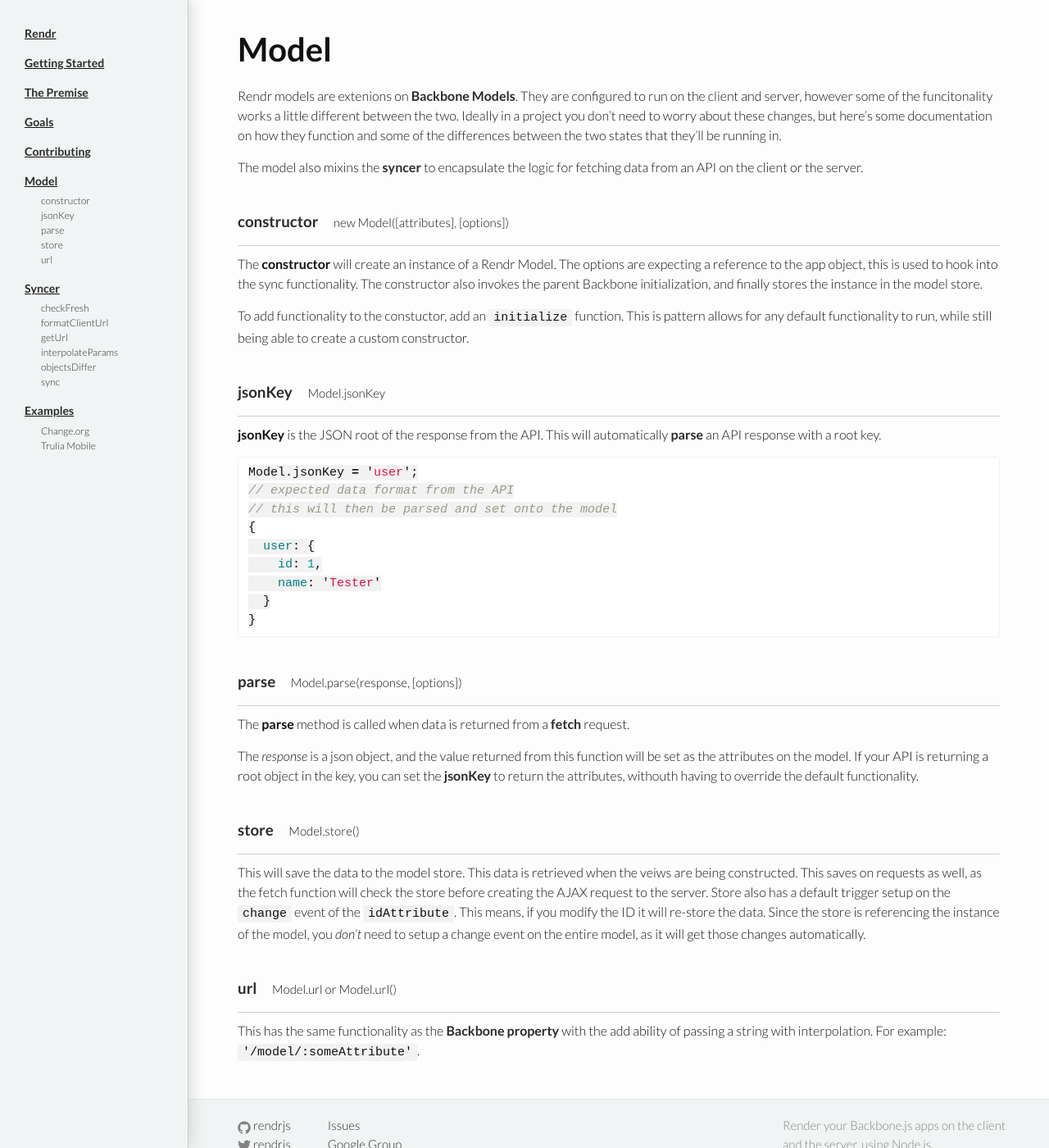
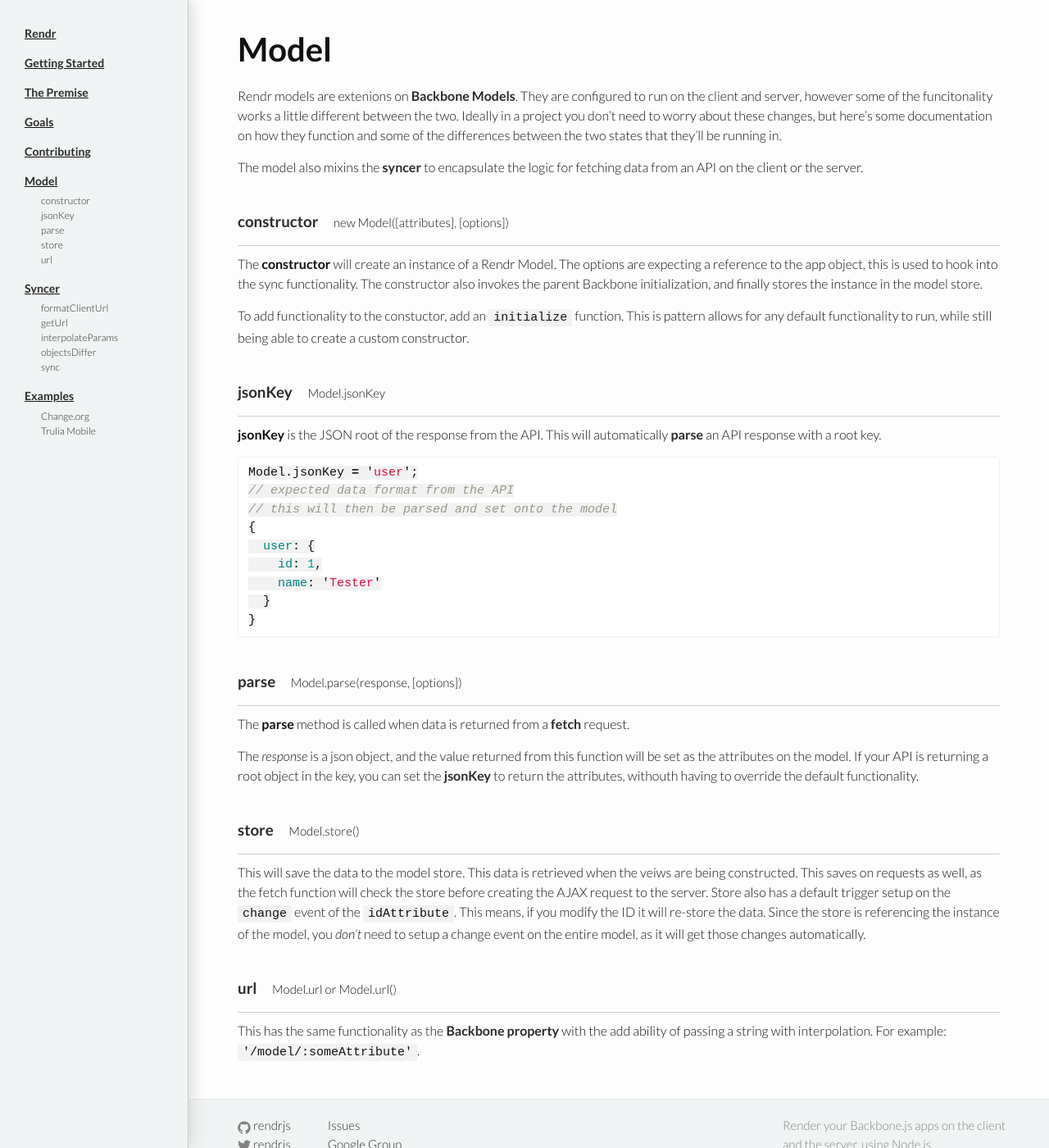
Before and after one commit to rendrjs/rendrjs.github.io, a Jekyll site: the page built from model/index.md, in a window 1280 px wide and 1400 px high. Shown: the whole window at 82% size. Built offline with Jekyll 4.4.1, drawn with Linux system fonts in a browser that asks for light colours; Markdown is read by kramdown in place of the engine named in the settings.

Commit message:
removed checkfresh docs for now.. i think that feature should just be removed for now.

```diff
--- a/_sass/_base.scss
+++ b/_sass/_base.scss
@@ -8,7 +8,6 @@
   height: 100%
 }
 
-
 /**
  * Reset some basic elements
  */
@@ -18,8 +17,6 @@
     margin: 0;
     padding: 0;
 }
-
-
 
 /**
  * Basic styling
@@ -34,8 +31,6 @@
     -webkit-text-size-adjust: 100%;
 }
 
-
-
 /**
  * Set `margin-bottom` to maintain vertical rhythm
  */
@@ -46,8 +41,6 @@
     margin-bottom: $spacing-unit / 2;
 }
 
-
-
 /**
  * Images
  */
@@ -55,8 +48,6 @@
     max-width: 100%;
     vertical-align: middle;
 }
-
-
 
 /**
  * Figures
@@ -68,8 +59,6 @@
 figcaption {
     font-size: $small-font-size;
 }
-
-
 
 /**
  * Lists
@@ -85,16 +74,12 @@
     }
 }
 
-
-
 /**
  * Headings
  */
 h1, h2, h3, h4, h5, h6 {
   font-weight: bold;
 }
-
-
 
 /**
  * Links
@@ -113,8 +98,6 @@
     }
 }
 
-
-
 /**
  * Blockquotes
  */
@@ -130,8 +113,6 @@
         margin-bottom: 0;
     }
 }
-
-
 
 /**
  * Code formatting
@@ -152,10 +133,17 @@
     padding: 8px 12px;
     overflow-x: scroll;
 
-    > code {
+    code {
         border: 0;
-        padding-right: 0;
-        padding-left: 0;
+        padding: 0;
+    }
+
+    p {
+      margin: 0;
+    }
+
+    p:empty {
+      display: none;
     }
 }
 
```
Also changed, not shown: _syncer/checkFresh.md (deleted, +0 -6 lines).
